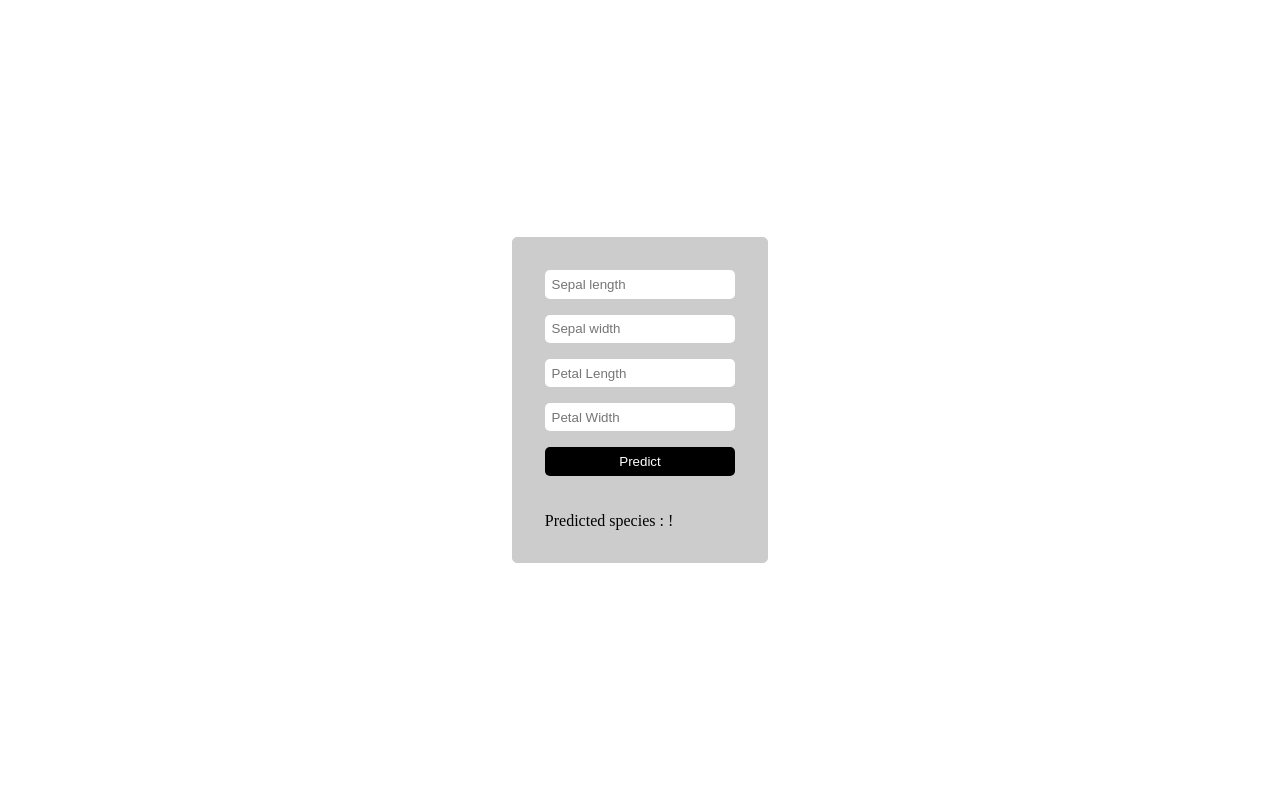
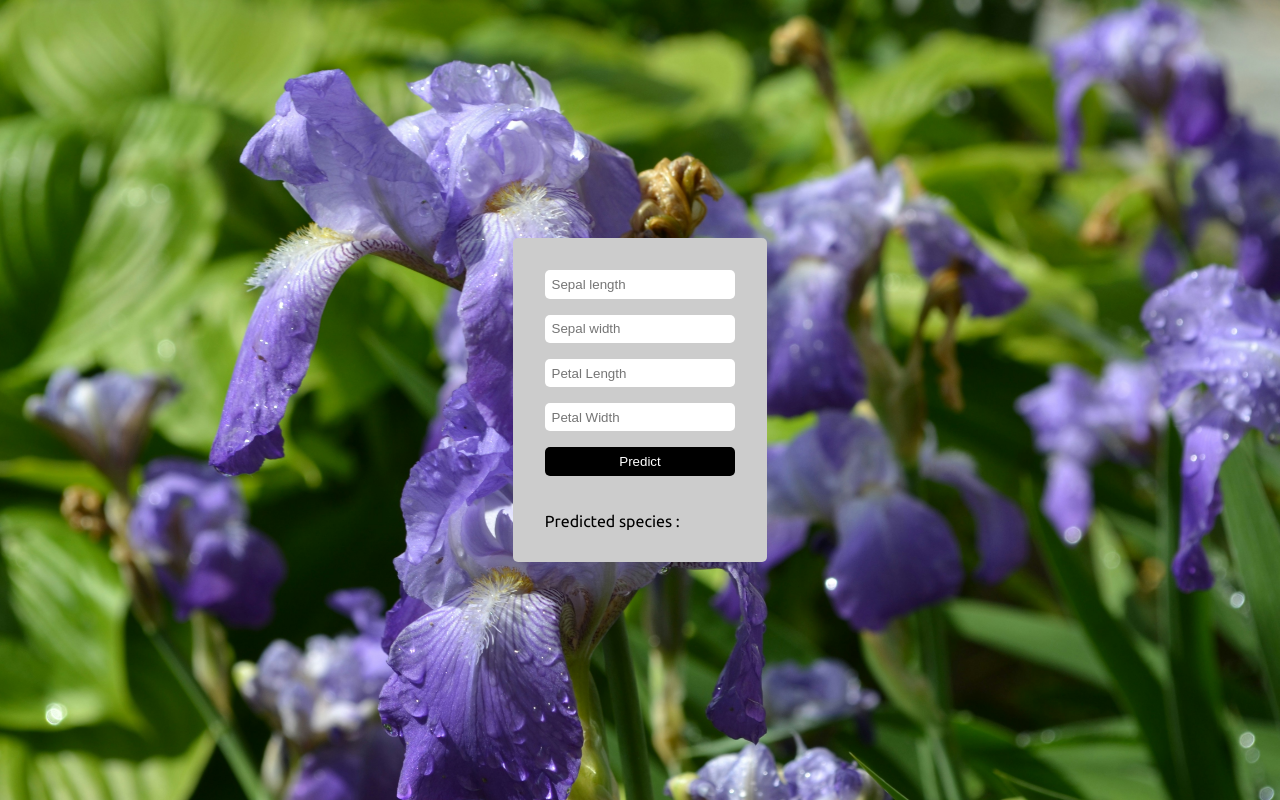
Before and after one commit to adaniel105/iris-classification, a FastAPI app: page / in a window 1280 px wide. Run offline with FastAPI, Linux system fonts and the light colour scheme; parts of the project's set-up code (start-up, migrations or seed data) failed here and were passed over.

Commit message:
add styles

```diff
--- a/static/styles.css
+++ b/static/styles.css
@@ -3,20 +3,28 @@
   --color-secondary: black;
   --padding-large: 2em;
   --padding-small: 0.5em;
+
 }
 
-body, html{
+body,html{
   margin: 0;
   padding: 0;
   box-sizing: border-box;
+  font-family: "Ubuntu", sans-serif;
+  font-weight: medium;
   display : flex;
   justify-content: center;
   align-items: center;
+  min-width: 100vw;
   min-height: 100vh;
+  background-image: url(/static/images/iris-bg.jpg);
+  background-position: center;
+  background-size: cover;
 }
 
+
 .form-wrapper{
-  border: 1px solid var(--color-primary);
+  border: none;
   background-color: var(--color-primary);
   border-radius: 5px;
   padding: var(--padding-large);
--- a/templates/index.html
+++ b/templates/index.html
@@ -5,6 +5,9 @@
   <meta name="viewport" content="width=device-width, initial-scale=1.0">
   <title>FastAPI Model deployment</title>
   <link rel="stylesheet" href="{{ url_for('static', path='/styles.css') }}">
+  <link rel="preconnect" href="https://fonts.googleapis.com">
+  <link rel="preconnect" href="https://fonts.gstatic.com" crossorigin>
+  <link href="https://fonts.googleapis.com/css2?family=Ubuntu:ital,wght@0,300;0,400;0,500;0,700;1,300;1,400;1,500;1,700&display=swap" rel="stylesheet">
 </head>
 <body>
     <div class="form-wrapper">
@@ -19,7 +22,7 @@
       <br>
 
       {% if prediction_str %}
-      Predicted species : {{ prediction_str }}!
+      Predicted species : {{ prediction_str }}
       {% endif %}
     </div>
   </body>
```
Also changed, not shown: static/images/iris-bg.jpg (added).
